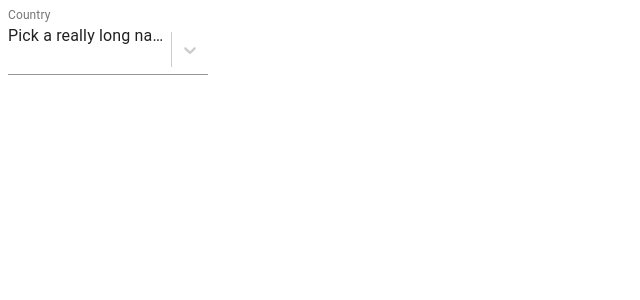
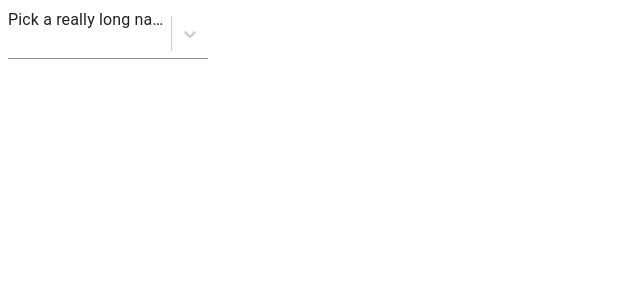
Before and after one commit to syedabuthahirm/react-playground, a React (Create React App) app: page / in a window 1280 px wide. Shown: the top 300 px of the page, without its empty margins (0-640 px from the left). Built offline with nearby package versions, Linux system fonts and the light colour scheme.

Commit message:
Bug Fix in Auto Select

```diff
--- a/src/AutoSelect.js
+++ b/src/AutoSelect.js
@@ -1,15 +1,10 @@
 import React from 'react';
-import clsx from 'clsx';
-import Select from 'react-select';
 import CreatableSelect from 'react-select/creatable'
-import { emphasize, makeStyles, useTheme } from '@material-ui/core/styles';
+import { makeStyles, useTheme } from '@material-ui/core/styles';
 import Typography from '@material-ui/core/Typography';
-import NoSsr from '@material-ui/core/NoSsr';
 import TextField from '@material-ui/core/TextField';
 import Paper from '@material-ui/core/Paper';
-import Chip from '@material-ui/core/Chip';
 import MenuItem from '@material-ui/core/MenuItem';
-import CancelIcon from '@material-ui/icons/Cancel';
 import PropTypes from 'prop-types';
 
 const useStyles = makeStyles(theme => ({
@@ -221,14 +216,6 @@ export default function IntegrationReactSelect(props) {
         <CreatableSelect
           classes={classes}
           styles={selectStyles}
-          TextFieldProps={{
-            label: 'Country',
-            InputLabelProps: {
-              htmlFor: 'react-select-single',
-              shrink: true,
-            },
-            placeholder: 'Search a country (start with a)',
-          }}
           components={components}
           {...props}
         />
```
